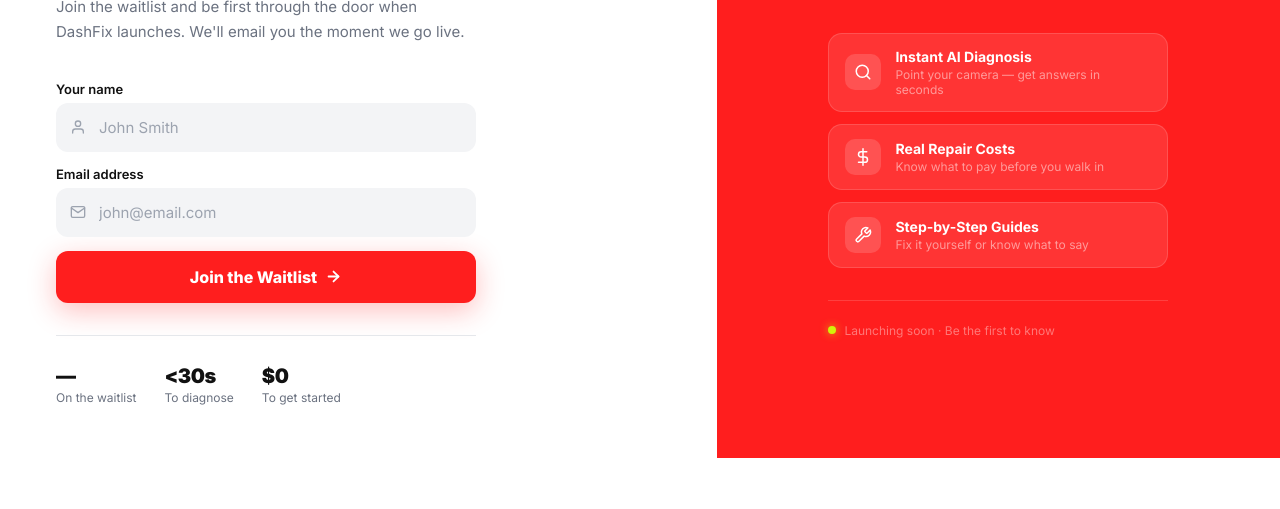
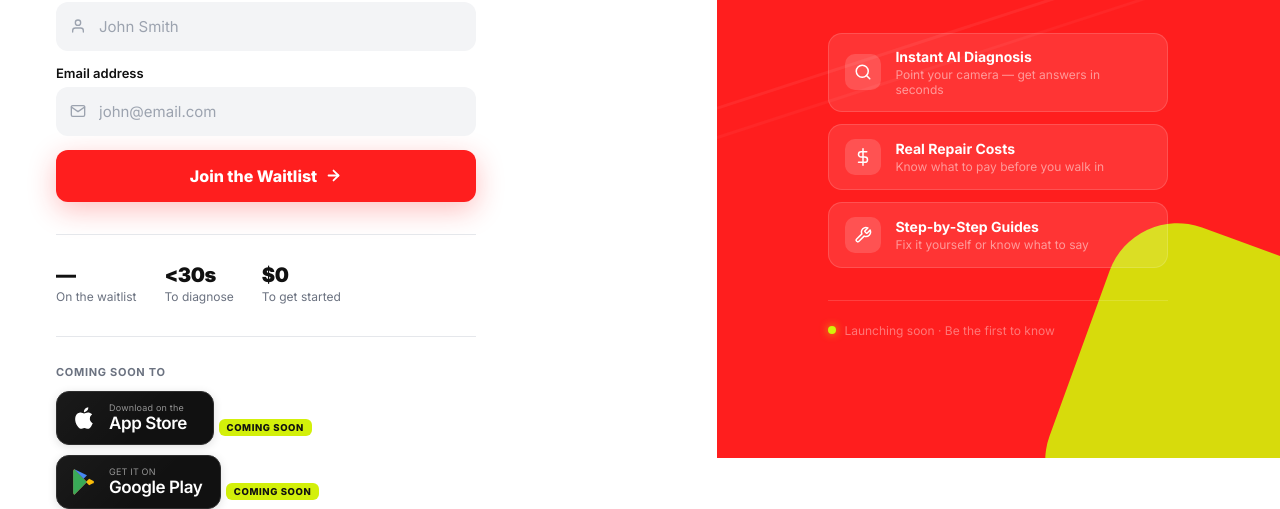
Before and after one commit to nsmustang32-spec/dashfix-rn, a plain HTML site: page index.html in a window 1280 px wide. Shown: the part 342-851 px from the top of the page. Before the commit the page ends 800 px from the top, so only its background shows below. Drawn offline with nearby package versions, Linux system fonts and the light colour scheme; no server answers; a script that the page names is missing.

Commit message:
Update index.html

```diff
--- a/index.html
+++ b/index.html
@@ -224,9 +224,59 @@
       position: sticky;
       top: 0;
       height: 100dvh;
+      overflow: hidden;
     }
 
-    .right-inner { max-width: 340px; width: 100%; }
+    /* Sporty corner blobs */
+    .right::before {
+      content: '';
+      position: absolute;
+      bottom: -110px;
+      right: -110px;
+      width: 320px;
+      height: 320px;
+      background: var(--lime);
+      border-radius: 72px;
+      transform: rotate(20deg);
+      opacity: 0.9;
+      pointer-events: none;
+    }
+    .right::after {
+      content: '';
+      position: absolute;
+      top: -90px;
+      left: -90px;
+      width: 260px;
+      height: 260px;
+      background: rgba(255,255,255,0.1);
+      border-radius: 56px;
+      transform: rotate(25deg);
+      pointer-events: none;
+    }
+
+    /* Extra diagonal speed stripe */
+    .right-stripe {
+      position: absolute;
+      top: 50%;
+      left: -300px;
+      width: 900px;
+      height: 3px;
+      background: rgba(255,255,255,0.06);
+      transform: rotate(-18deg);
+      pointer-events: none;
+    }
+    .right-stripe-2 {
+      position: absolute;
+      top: 50%;
+      left: -300px;
+      width: 900px;
+      height: 3px;
+      background: rgba(255,255,255,0.04);
+      transform: rotate(-18deg) translateY(28px);
+      pointer-events: none;
+    }
+
+    .right-inner { position: relative; z-index: 2; max-width: 340px; width: 100%; }
 
     .logo-wrap {
       width: 96px; height: 96px;
@@ -294,6 +344,86 @@
     }
 
     /* ══════════════════════════════
+       Store badges
+    ══════════════════════════════ */
+    .store-section {
+      margin-top: 32px;
+      padding-top: 28px;
+      border-top: 1px solid var(--border);
+    }
+    .store-label {
+      font-size: 11px;
+      font-weight: 700;
+      color: var(--gray);
+      letter-spacing: 0.7px;
+      text-transform: uppercase;
+      margin-bottom: 12px;
+    }
+    .store-row {
+      display: flex;
+      gap: 10px;
+      flex-wrap: wrap;
+    }
+    .store-badge {
+      display: inline-flex;
+      align-items: center;
+      gap: 12px;
+      background: #111;
+      border: 1px solid #2e2e2e;
+      border-radius: 13px;
+      padding: 11px 18px 11px 14px;
+      text-decoration: none;
+      cursor: default;
+      min-width: 158px;
+      box-shadow: 0 2px 10px rgba(0,0,0,0.12);
+      position: relative;
+      overflow: hidden;
+    }
+    .store-badge::after {
+      content: '';
+      position: absolute;
+      inset: 0;
+      background: linear-gradient(135deg, rgba(255,255,255,0.04) 0%, transparent 60%);
+      pointer-events: none;
+    }
+    .badge-icon { flex-shrink: 0; }
+    .badge-text {
+      display: flex;
+      flex-direction: column;
+      gap: 1px;
+    }
+    .badge-sub {
+      font-size: 9px;
+      color: rgba(255,255,255,0.55);
+      font-weight: 400;
+      letter-spacing: 0.2px;
+      line-height: 1;
+    }
+    .badge-name {
+      font-size: 17px;
+      color: #ffffff;
+      font-weight: 600;
+      letter-spacing: -0.4px;
+      line-height: 1.2;
+    }
+    .badge-soon {
+      display: inline-flex;
+      align-items: center;
+      gap: 5px;
+      margin-top: 7px;
+    }
+    .badge-soon-pill {
+      font-size: 9.5px;
+      font-weight: 800;
+      letter-spacing: 0.6px;
+      color: #111;
+      background: var(--lime);
+      padding: 3px 8px;
+      border-radius: 6px;
+      text-transform: uppercase;
+    }
+
+    /* ══════════════════════════════
        Mobile
     ══════════════════════════════ */
     @media (max-width: 768px) {
@@ -306,6 +436,8 @@
         padding: 40px 28px 36px;
         order: -1;
       }
+      .right::before { width: 180px; height: 180px; bottom: -70px; right: -70px; }
+      .right::after  { width: 150px; height: 150px; top: -60px; left: -60px; }
       .right h2   { font-size: 30px; }
       .logo-wrap  { width: 72px; height: 72px; margin-bottom: 18px; }
       .features, .right-footer { display: none; }
@@ -324,17 +456,7 @@
     <div class="left-inner">
 
       <div class="top-brand">
-        <div style="width:32px;height:32px;background:var(--red);border-radius:9px;display:flex;align-items:center;justify-content:center;">
-          <svg viewBox="0 0 40 40" width="20" height="20" fill="none">
-            <rect x="7"  y="13" width="26" height="14" rx="3" fill="#D3F00A"/>
-            <rect x="11" y="8"  width="18" height="6"  rx="2" fill="#D3F00A"/>
-            <rect x="1"  y="15" width="8"  height="4"  rx="2" fill="#D3F00A"/>
-            <rect x="1"  y="22" width="8"  height="4"  rx="2" fill="#D3F00A"/>
-            <rect x="31" y="14" width="6"  height="5"  rx="2" fill="#D3F00A"/>
-            <rect x="31" y="22" width="6"  height="5"  rx="2" fill="#D3F00A"/>
-            <path d="M22 14 L18 22 L21 22 L19 26 L26 18 L23 18 Z" fill="#FF1E1E"/>
-          </svg>
-        </div>
+        <img src="/logo.png" alt="DashFix" style="width:36px;height:36px;object-fit:contain;border-radius:9px;" />
         <span class="top-brand-name"><span>Dash</span>Fix</span>
       </div>
 
@@ -398,11 +520,56 @@
         </div>
       </div>
 
+      <!-- Store badges -->
+      <div class="store-section">
+        <p class="store-label">Coming soon to</p>
+        <div class="store-row">
+
+          <!-- Apple App Store -->
+          <div>
+            <a class="store-badge" href="#" onclick="return false;" title="App Store — Coming Soon">
+              <svg class="badge-icon" viewBox="0 0 24 24" width="26" height="26" fill="white">
+                <path d="M18.71 19.5c-.83 1.24-1.71 2.45-3.05 2.47-1.34.03-1.77-.79-3.29-.79-1.53 0-2 .77-3.27.82-1.31.05-2.3-1.32-3.14-2.53C4.25 17 2.94 12.45 4.7 9.39c.87-1.52 2.43-2.48 4.12-2.51 1.28-.02 2.5.87 3.29.87.78 0 2.26-1.07 3.8-.91.65.03 2.47.26 3.64 1.98-.09.06-2.17 1.28-2.15 3.81.03 3.02 2.65 4.03 2.68 4.04-.03.07-.42 1.44-1.38 2.83M13 3.5c.73-.83 1.94-1.46 2.94-1.5.13 1.17-.34 2.35-1.04 3.19-.69.85-1.83 1.51-2.95 1.42-.15-1.15.41-2.35 1.05-3.11z"/>
+              </svg>
+              <div class="badge-text">
+                <span class="badge-sub">Download on the</span>
+                <span class="badge-name">App Store</span>
+              </div>
+            </a>
+            <div class="badge-soon">
+              <span class="badge-soon-pill">Coming Soon</span>
+            </div>
+          </div>
+
+          <!-- Google Play -->
+          <div>
+            <a class="store-badge" href="#" onclick="return false;" title="Google Play — Coming Soon">
+              <svg class="badge-icon" viewBox="0 0 24 24" width="26" height="26">
+                <path fill="#EA4335" d="M3.18 23.76A1.99 1.99 0 012 22V2c0-.78.45-1.46 1.18-1.76l11.54 11.76z"/>
+                <path fill="#FBBC05" d="M19.81 10.65L16.77 9l-3.05 3 3.05 3.07 3.04-1.65a1.25 1.25 0 000-2.77z"/>
+                <path fill="#34A853" d="M3.18 23.76l11.54-11.76-3.05-3.07L3.18.24A2 2 0 002 2v20c0 .78.45 1.46 1.18 1.76z"/>
+                <path fill="#4285F4" d="M3.18.24l8.49 8.69 3.05-3.07L3.18.24z"/>
+              </svg>
+              <div class="badge-text">
+                <span class="badge-sub">GET IT ON</span>
+                <span class="badge-name">Google Play</span>
+              </div>
+            </a>
+            <div class="badge-soon">
+              <span class="badge-soon-pill">Coming Soon</span>
+            </div>
+          </div>
+
+        </div>
+      </div>
+
     </div>
   </div>
 
   <!-- ── Right: Brand panel ── -->
   <div class="right">
+    <div class="right-stripe"></div>
+    <div class="right-stripe-2"></div>
     <div class="right-inner">
 
       <!-- Upload logo.png to Vercel alongside this file -->
```
